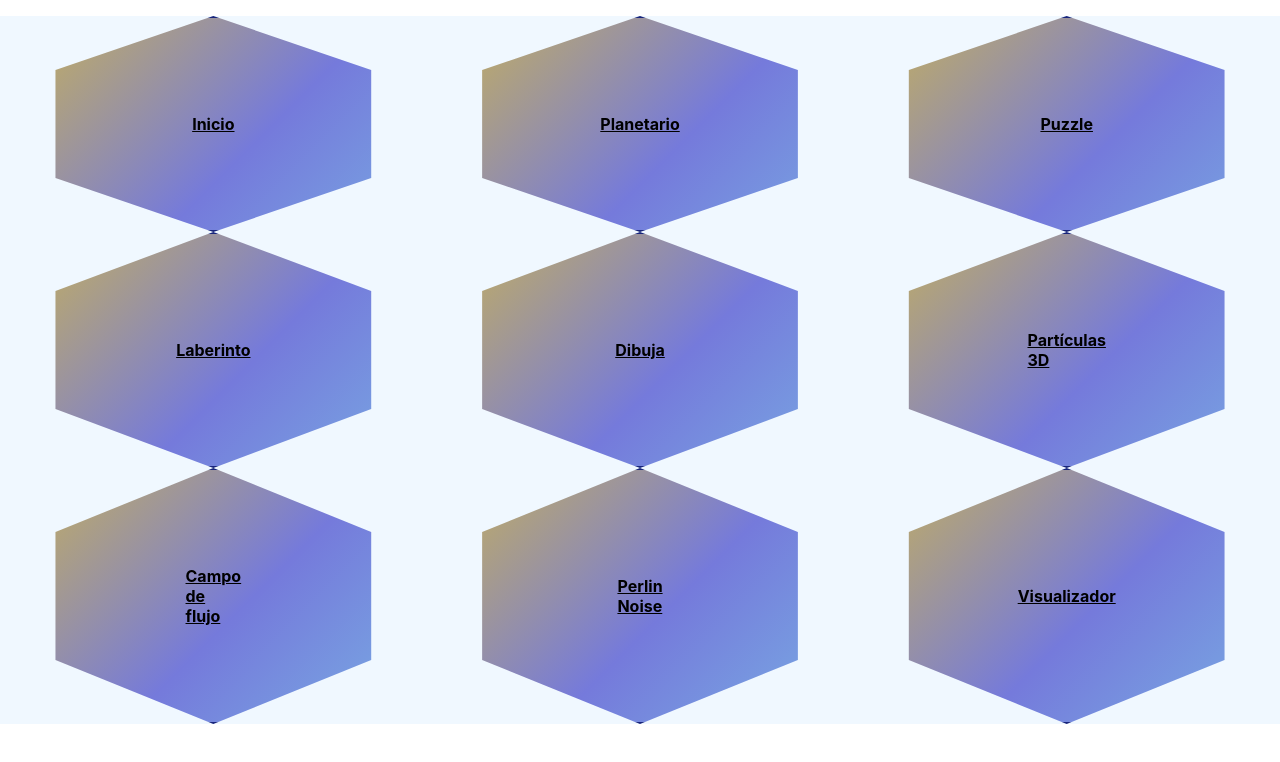
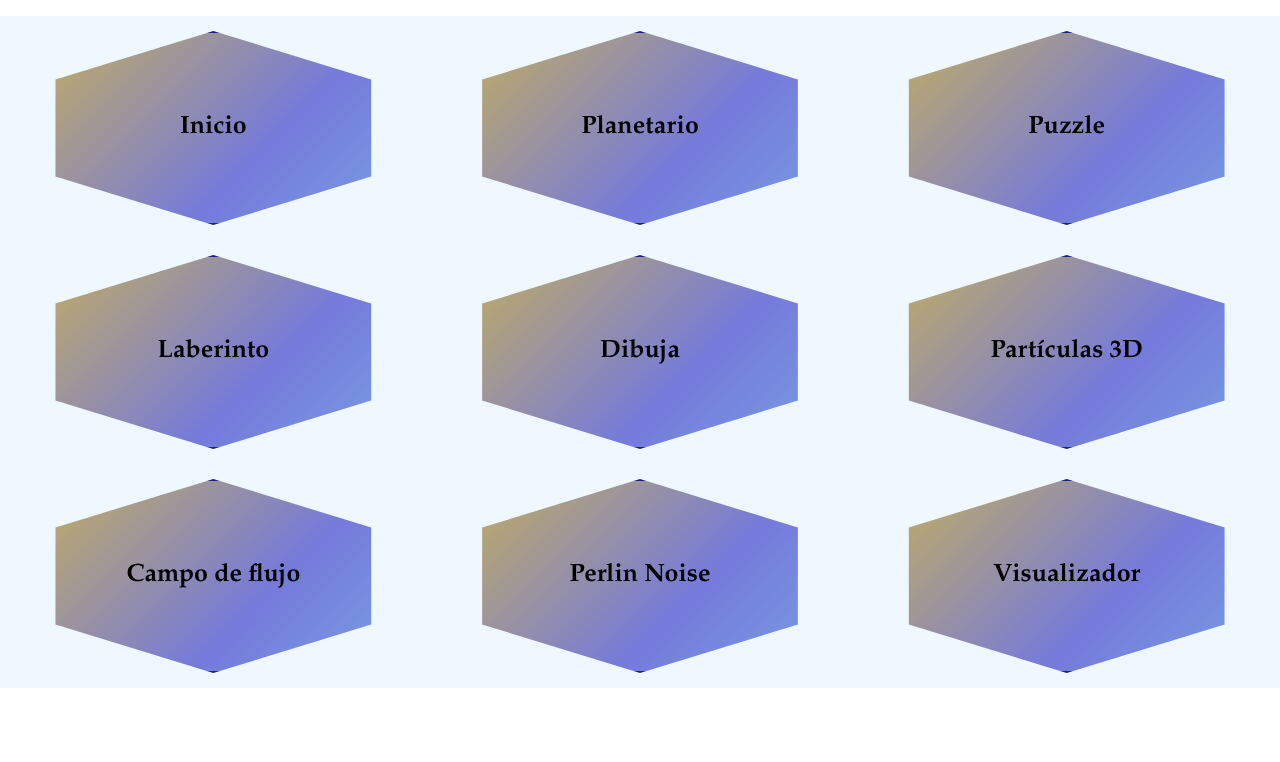
Before and after one commit to Mirishya/tfg-puzzle, a React (Create React App) app: page / in a window 1280 px wide. Shown: the top 762 px of the page. Built offline with nearby package versions, Linux system fonts and the light colour scheme.

Commit message:
paddings

```diff
--- a/src/Cronometer.css
+++ b/src/Cronometer.css
@@ -5,7 +5,8 @@
 form {
   display: flex;
   flex-direction: row;
-  justify-content: space-between;
+  justify-content: center;
+  gap: 10px;
 }
 
 .menufilas, .menuColumnas {
@@ -72,6 +73,7 @@ form {
   justify-content: space-between;
   width: 100%;
   margin-top: 10px;
+  padding-left: 50px;
 }
 
 .star{
--- a/src/PlanetarioP5.js
+++ b/src/PlanetarioP5.js
@@ -472,7 +472,7 @@ const Planetario = () => {
       <div id="p5-canvas"></div>
         {showSun && (
 
-          <div>
+          <div style={{ paddingLeft: '20px' }}>
             <p><b>Sol: </b></p> El Sol es una estrella enana amarilla en el centro del sistema solar, se formó hace unos 4.6 mil millones de años y está a mitad de su vida. Tiene un diámetro de aproximadamente 1.4 millones de kilómetros.
             Está compuesto principalmente de hidrógeno y helio. Su temperatura en el núcleo es de alrededor de 15 millones de grados Celsius.
 
@@ -481,7 +481,7 @@ const Planetario = () => {
 
         {showMercury && (
 
-          <div>
+          <div style={{ paddingLeft: '20px' }}>
             <p><b>Planeta Mercurio: </b></p> Es el primer planeta del sistema solar,cuenta con una inclinación de 0.03º.
             El tiempo de rotación de Mercurio es de aproximadamente 58.6 días, mientras que su tiempo de traslación alrededor del Sol es de aproximadamente 88 días.
             Su temperatura máxima durante el día puede alcanzar hasta 430ºC, y su temperatura mínima durante la noche puede descender hasta -180ºC. Mercurio no tiene satélites naturales.
@@ -491,7 +491,7 @@ const Planetario = () => {
 
         {showVenus && (
 
-          <div>
+          <div style={{ paddingLeft: '20px' }}>
             <p><b>Planeta Venus: </b></p>Es el segundo planeta del sistema solar,cuenta con una inclinación de 177.3º, lo que significa que su rotación es retrógrada.
             El tiempo de rotación de Venus es de aproximadamente 243 días, mientras que su tiempo de traslación alrededor del Sol es de aproximadamente 225 días.
             Su temperatura es extremadamente alta, llegando hasta 470ºC debido a su densa atmósfera compuesta principalmente por dióxido de carbono.Venus tampoco tiene satélites naturales conocidos.
@@ -501,7 +501,7 @@ const Planetario = () => {
 
         {showEarth && (
 
-          <div>
+          <div style={{ paddingLeft: '20px' }}>
             <p><b>Planeta Tierra: </b></p> Es el tercer planeta del sistema solar, cuenta con una inclinación de 23,5º.
              El tiempo de rotación de la Tierra es de 24 horas, mientras que el tiempo de traslación, es decir, alrededor del Sol es de 365 días.
              Su temperatura máxima es de 50ºC, y su temperatura mínima ha llegado a alcanzar los -90ºC. El único satélite de la Tierra es la Luna, tarda 27,3 días en rotar sobre su eje y en orbitar la Tierra. Aunque es un satélite de la Tierra, la Luna, cuenta con un diámetro de aproximadamente 3.475 kilómetros.
@@ -511,7 +511,7 @@ const Planetario = () => {
 
         {showMars && (
 
-          <div>
+          <div style={{ paddingLeft: '20px' }}>
             <p><b>Planeta Marte: </b></p> Es el cuarto planeta del sistema solar, cuenta con una inclinación de 25.2º.
             El tiempo de rotación de Marte es de aproximadamente 24.6 horas, similar al de la Tierra. Su tiempo de traslación alrededor del Sol es de aproximadamente 687 días.
             La temperatura en Marte puede variar desde -153ºC en las regiones polares hasta 20ºC en las regiones ecuatoriales durante el día.
@@ -522,7 +522,7 @@ const Planetario = () => {
 
         {showJupiter && (
 
-          <div>
+          <div style={{ paddingLeft: '20px' }}>
             <p><b>Planeta Jupiter: </b></p> Es el quinto planeta del sistema solar y el más grande, cuenta con una inclinación de aproximadamente 3.1º.
             El tiempo de rotación de Júpiter es de aproximadamente 9.9 horas, mientras que su tiempo de traslación alrededor del Sol es de aproximadamente 11.9 años.
             La temperatura en la parte superior de la atmósfera de Júpiter puede ser tan baja como -145ºC. Júpiter tiene un sistema de anillos y más de 80 lunas conocidas, las más grandes son Ío, Europa, Ganímedes y Calisto.
@@ -532,7 +532,7 @@ const Planetario = () => {
 
         {showSaturn && (
 
-          <div>
+          <div style={{ paddingLeft: '20px' }}>
             <p><b>Planeta Saturno: </b></p> Es el sexto planeta del sistema solar y es conocido por sus impresionantes anillos, cuenta con una inclinación de aproximadamente 26.7º.
             El tiempo de rotación de Saturno es de aproximadamente 10.7 horas, mientras que su tiempo de traslación alrededor del Sol es de aproximadamente 29.5 años.
             La temperatura promedio en la parte superior de la atmósfera de Saturno es de alrededor de -178ºC. Saturno tiene un sistema de anillos espectacular y tiene más de 80 lunas conocidas, las más grandes son Titán, Rea, Dione, Tetis y Encélado.
@@ -542,7 +542,7 @@ const Planetario = () => {
 
         {showUran && (
 
-          <div>
+          <div style={{ paddingLeft: '20px' }}>
             <p><b>Planeta Urano: </b></p> Es el séptimo planeta del sistema solar, cuenta con una inclinación extrema de aproximadamente 97.8º, lo que hace que su eje de rotación esté casi en posición horizontal.
             El tiempo de rotación de Urano es de aproximadamente 17.2 horas, mientras que su tiempo de traslación alrededor del Sol es de aproximadamente 84 años.
             La temperatura promedio en la atmósfera superior de Urano es extremadamente fría, alrededor de -224ºC. Urano tiene 27 lunas conocidas, las más grandes son Titania, Oberón, Umbriel, Ariel y Miranda.
@@ -553,7 +553,7 @@ const Planetario = () => {
         {showNeptune && (
 
 
-          <div>
+          <div style={{ paddingLeft: '20px' }}>
             <p><b>Planeta Neptuno: </b></p> Es el octavo y último planeta principal del sistema solar, cuenta con una inclinación de aproximadamente 28.3º.
             El tiempo de rotación de Neptuno es de aproximadamente 16.1 horas, mientras que su tiempo de traslación alrededor del Sol es de aproximadamente 165 años.
             Neptuno es un planeta gaseoso con una atmósfera fría, donde las temperaturas promedio son de alrededor de -214ºC.
--- a/src/Tabs.css
+++ b/src/Tabs.css
@@ -1,6 +1,8 @@
 .tabs {
   display: flex;
   background-color: aliceblue;
+  padding-top: 15px; /* Ajusta el valor según tus necesidades */
+  padding-bottom: 15px;
 }
 
 .tabmain{
@@ -12,7 +14,7 @@
 }
 
 .tabsbutton {
-  padding: 12vh 15vw;
+  padding: 10vh 10vw;
   flex:1;
   display: flex;
   cursor: pointer;
@@ -32,6 +34,10 @@
   background-size: 1500px 1500px;
   animation: moveBackground 8s linear infinite alternate;
   color: black;
+  text-decoration: none;
+  font-family: Palatino ,serif;
+  font-size: 25px;
+  white-space: nowrap;
 }
 
 .tabs button.active {
@@ -61,3 +67,6 @@
 .back-button:hover {
   background-color: #0056b3;
 }
+h2, h3 {
+  padding-left: 20px; /* Ajusta el valor según tus necesidades */
+}
```
